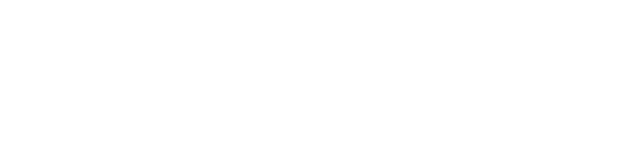
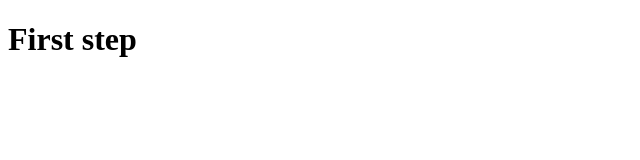
Before and after one commit to Maliksncf/hello-World, a plain HTML site: page index.html in a window 1280 px wide. Shown: the whole page, without its empty margins (0-640 px from the left). Drawn offline with Linux system fonts and the light colour scheme.

Commit message:
Update index.html
adding h1 title

```diff
--- a/index.html
+++ b/index.html
@@ -4,5 +4,6 @@
   <title>git first challenge</title>
 </head>
 <body>
+  <h1>First step</h1>
 </body>
 </html>
```
